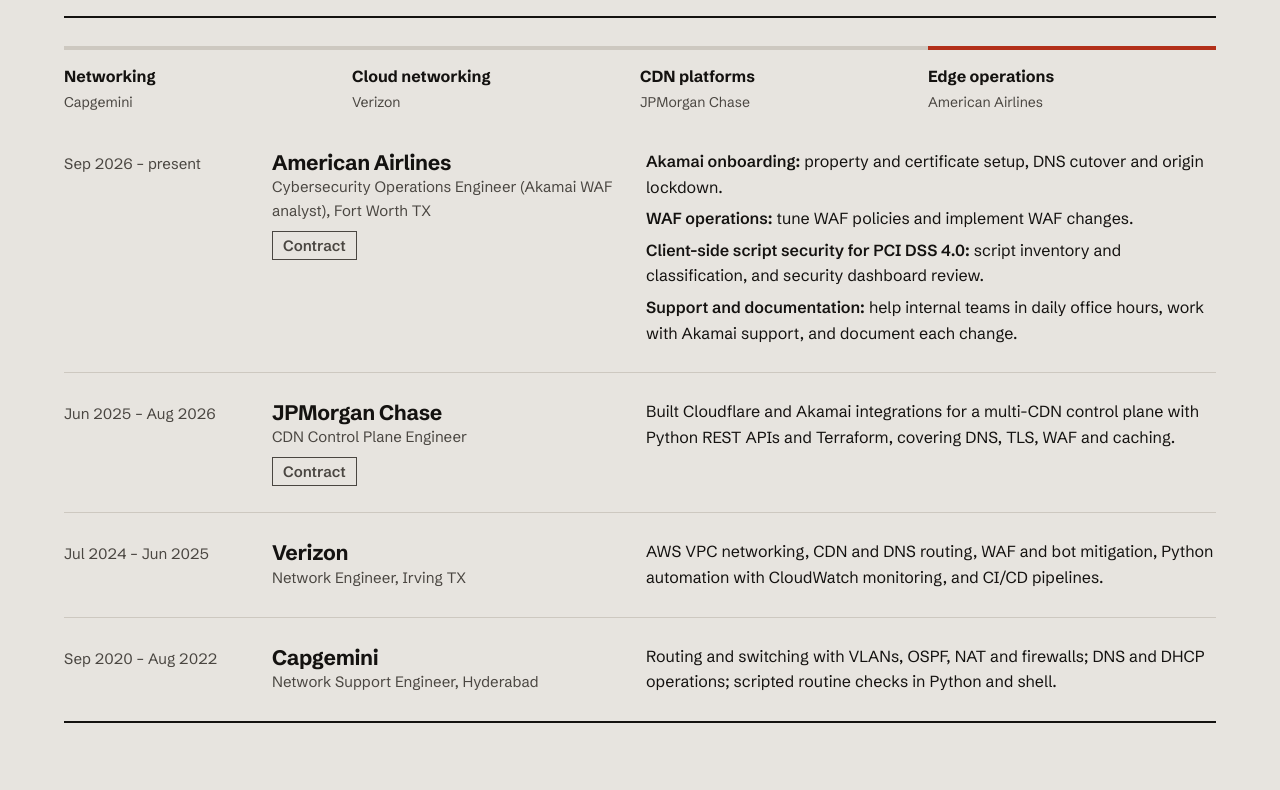
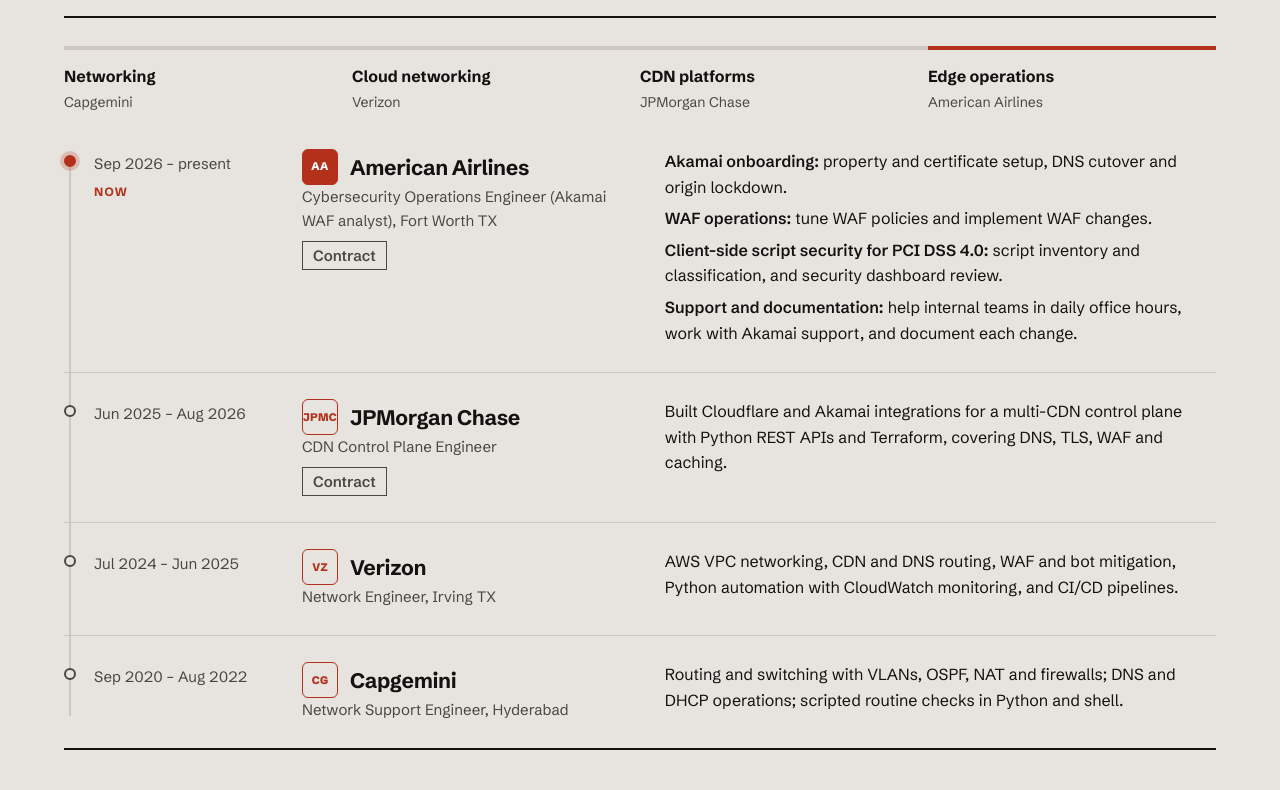
Before and after one commit to Chalama7/portfolio-site, a plain HTML site: page index.html in a window 1280 px wide. Shown: the part 3410-4200 px from the top of the page. Drawn offline with Linux system fonts and the light colour scheme.

Commit message:
Update career section with current roles and details

```diff
--- a/index.html
+++ b/index.html
@@ -174,6 +174,15 @@ details.more summary:hover{color:var(--brick)}
 .career .org span{display:block;color:var(--soft);font-size:15px}
 .career .org .status{display:inline-block;margin-top:8px;color:var(--soft)}
 .career p{margin:0;font-size:16px}
+.career{position:relative}
+.career::before{content:"";position:absolute;left:5px;top:34px;bottom:34px;width:2px;background:var(--hair)}
+.career>li{position:relative;padding-left:30px}
+.career>li::before{content:"";position:absolute;left:0;top:32px;width:12px;height:12px;border-radius:50%;box-sizing:border-box;background:var(--bg);border:2px solid var(--soft)}
+.career>li.now::before{background:var(--brick);border-color:var(--brick);box-shadow:0 0 0 4px color-mix(in srgb,var(--brick) 22%,transparent)}
+.career .now .when::after{content:"Now";display:block;margin-top:6px;color:var(--brick);font-size:12px;font-weight:700;letter-spacing:.1em;text-transform:uppercase}
+.career .org b{display:flex;align-items:center;gap:12px}
+.career .org .co{display:grid;place-items:center;flex:none;width:36px;height:36px;border-radius:6px;font-size:11px;font-weight:800;letter-spacing:.02em;line-height:1;color:var(--brick);border:1.5px solid var(--brick);box-sizing:border-box}
+.career .now .org .co{background:var(--brick);color:#fff}
 .arc{display:grid;grid-template-columns:repeat(4,minmax(0,1fr));margin:28px 0 8px}
 .arc div{padding:14px 16px 0 0;border-top:4px solid var(--hair)}
 .arc div:last-child{border-top-color:var(--brick)}
@@ -406,10 +415,10 @@ footer .wrap{display:flex;flex-wrap:wrap;justify-content:space-between;gap:8px 2
     <div><b>Edge operations</b><span>American Airlines</span></div>
   </div>
   <ol class="career">
-    <li><span class="when">Sep 2026 – present</span><div class="org"><b>American Airlines</b><span>Cybersecurity Operations Engineer (Akamai WAF analyst), Fort Worth TX</span><span class="status">Contract</span></div><ul class="duties"><li><b>Akamai onboarding:</b> property and certificate setup, DNS cutover and origin lockdown.</li><li><b>WAF operations:</b> tune WAF policies and implement WAF changes.</li><li><b>Client-side script security for PCI DSS 4.0:</b> script inventory and classification, and security dashboard review.</li><li><b>Support and documentation:</b> help internal teams in daily office hours, work with Akamai support, and document each change.</li></ul></li>
-    <li><span class="when">Jun 2025 – Aug 2026</span><div class="org"><b>JPMorgan Chase</b><span>CDN Control Plane Engineer</span><span class="status">Contract</span></div><p>Built Cloudflare and Akamai integrations for a multi-CDN control plane with Python REST APIs and Terraform, covering DNS, TLS, WAF and caching.</p></li>
-    <li><span class="when">Jul 2024 – Jun 2025</span><div class="org"><b>Verizon</b><span>Network Engineer, Irving TX</span></div><p>AWS VPC networking, CDN and DNS routing, WAF and bot mitigation, Python automation with CloudWatch monitoring, and CI/CD pipelines.</p></li>
-    <li><span class="when">Sep 2020 – Aug 2022</span><div class="org"><b>Capgemini</b><span>Network Support Engineer, Hyderabad</span></div><p>Routing and switching with VLANs, OSPF, NAT and firewalls; DNS and DHCP operations; scripted routine checks in Python and shell.</p></li>
+    <li class="now"><span class="when">Sep 2026 – present</span><div class="org"><b><span class="co" aria-hidden="true">AA</span>American Airlines</b><span>Cybersecurity Operations Engineer (Akamai WAF analyst), Fort Worth TX</span><span class="status">Contract</span></div><ul class="duties"><li><b>Akamai onboarding:</b> property and certificate setup, DNS cutover and origin lockdown.</li><li><b>WAF operations:</b> tune WAF policies and implement WAF changes.</li><li><b>Client-side script security for PCI DSS 4.0:</b> script inventory and classification, and security dashboard review.</li><li><b>Support and documentation:</b> help internal teams in daily office hours, work with Akamai support, and document each change.</li></ul></li>
+    <li><span class="when">Jun 2025 – Aug 2026</span><div class="org"><b><span class="co" aria-hidden="true">JPMC</span>JPMorgan Chase</b><span>CDN Control Plane Engineer</span><span class="status">Contract</span></div><p>Built Cloudflare and Akamai integrations for a multi-CDN control plane with Python REST APIs and Terraform, covering DNS, TLS, WAF and caching.</p></li>
+    <li><span class="when">Jul 2024 – Jun 2025</span><div class="org"><b><span class="co" aria-hidden="true">VZ</span>Verizon</b><span>Network Engineer, Irving TX</span></div><p>AWS VPC networking, CDN and DNS routing, WAF and bot mitigation, Python automation with CloudWatch monitoring, and CI/CD pipelines.</p></li>
+    <li><span class="when">Sep 2020 – Aug 2022</span><div class="org"><b><span class="co" aria-hidden="true">CG</span>Capgemini</b><span>Network Support Engineer, Hyderabad</span></div><p>Routing and switching with VLANs, OSPF, NAT and firewalls; DNS and DHCP operations; scripted routine checks in Python and shell.</p></li>
   </ol>
 </div></section>
 
```
